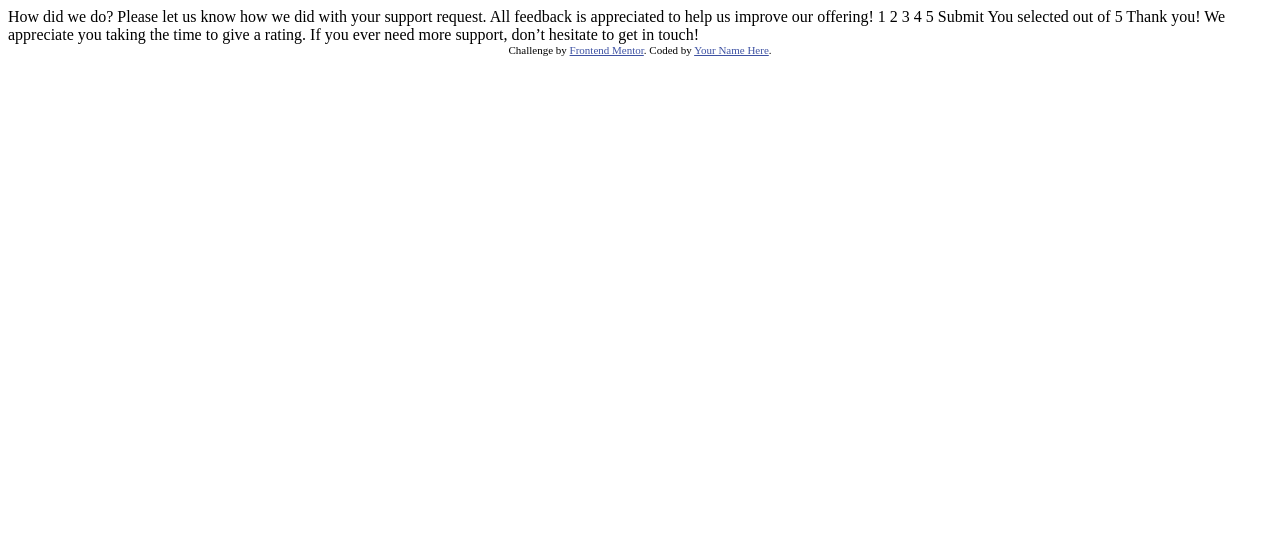
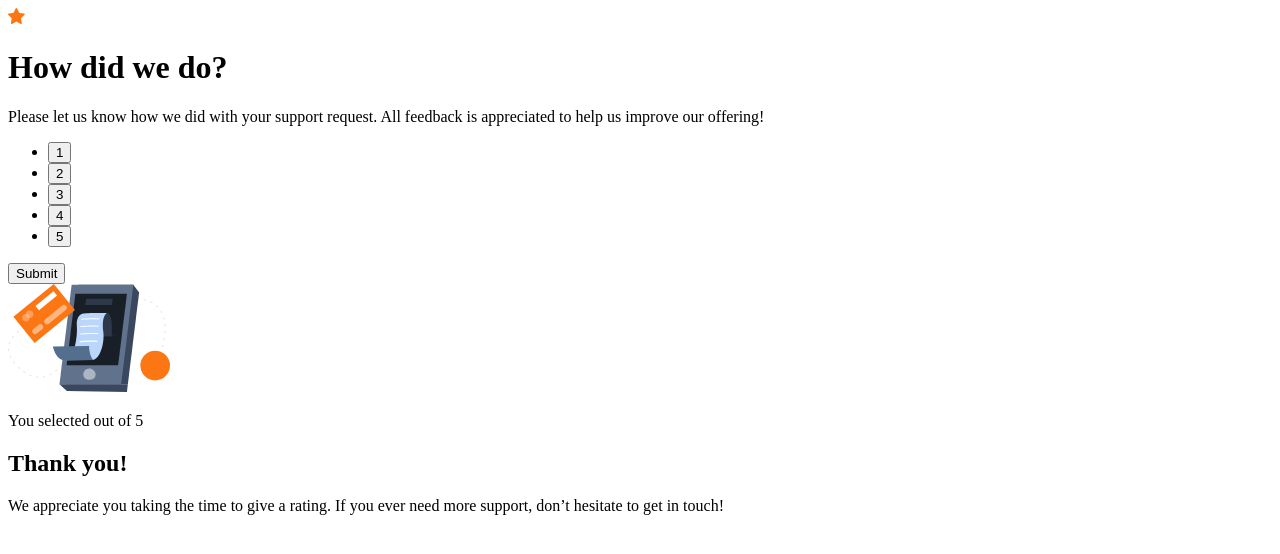
Before and after one commit to sahiba0915/interactiveratingComponentFC, a plain HTML site: page index.html in a window 1280 px wide. Drawn offline with Linux system fonts and the light colour scheme.

Commit message:
feat: page structure

```diff
--- a/index.html
+++ b/index.html
@@ -1,49 +1,62 @@
 <!DOCTYPE html>
 <html lang="en">
+
 <head>
   <meta charset="UTF-8">
-  <meta name="viewport" content="width=device-width, initial-scale=1.0"> <!-- displays site properly based on user's device -->
+  <meta name="viewport" content="width=device-width, initial-scale=1.0">
+  <!-- displays site properly based on user's device -->
 
   <link rel="icon" type="image/png" sizes="32x32" href="./images/favicon-32x32.png">
 
   <title>Frontend Mentor | Interactive rating component</title>
+  <link rel="stylesheet" href="style.css">
+</head>
 
-  <!-- Feel free to remove these styles or customise in your own stylesheet 👍 -->
-  <style>
-    .attribution { font-size: 11px; text-align: center; }
-    .attribution a { color: hsl(228, 45%, 44%); }
-  </style>
-</head>
 <body>
 
   <!-- Rating state start -->
+  <div class="ratings-container">
+    <img src="images/icon-star.svg" alt="star" class="hero-img">
+    <!-- Header -->
+    <h1 class="header">How did we do?</h1>
 
-  How did we do?
+    <!-- Description -->
+    <p class="description">Please let us know how we did with your support request. All feedback is appreciated
+      to help us improve our offering!</p>
 
-  Please let us know how we did with your support request. All feedback is appreciated
-  to help us improve our offering!
+    <!-- Ratings List -->
+    <ul class="ratings-btn">
+      <li><button class="btn">1</button></li>
+      <li><button class="btn">2</button></li>
+      <li><button class="btn">3</button></li>
+      <li><button class="btn">4</button></li>
+      <li><button class="btn">5</button></li>
+    </ul>
 
-  1 2 3 4 5
+    <!-- Submit btn -->
 
-  Submit
+    <button class="submit-btn">Submit</button>
+  </div>
 
   <!-- Rating state end -->
 
   <!-- Thank you state start -->
 
-  You selected <!-- Add rating here --> out of 5
+  <div class="thanks-container">
+    <img src="images/illustration-thank-you.svg" alt="thank-you" class="thanks-img">
+    <p class="thanks-header"> You selected
+      <!-- Add rating here --> out of 5
+    </p>
 
-  Thank you!
+    <h2 class="greetings"> Thank you!</h2>
 
-  We appreciate you taking the time to give a rating. If you ever need more support,
-  don’t hesitate to get in touch!
+    <p class="thanks-msg">We appreciate you taking the time to give a rating. If you ever need more support, don’t hesitate to get in touch!
+    </p>
+  </div>
 
   <!-- Thank you state end -->
 
 
-  <div class="attribution">
-    Challenge by <a href="https://www.frontendmentor.io?ref=challenge" target="_blank">Frontend Mentor</a>.
-    Coded by <a href="#">Your Name Here</a>.
-  </div>
 </body>
+
 </html>
```
Also changed, not shown: style.css (added).
